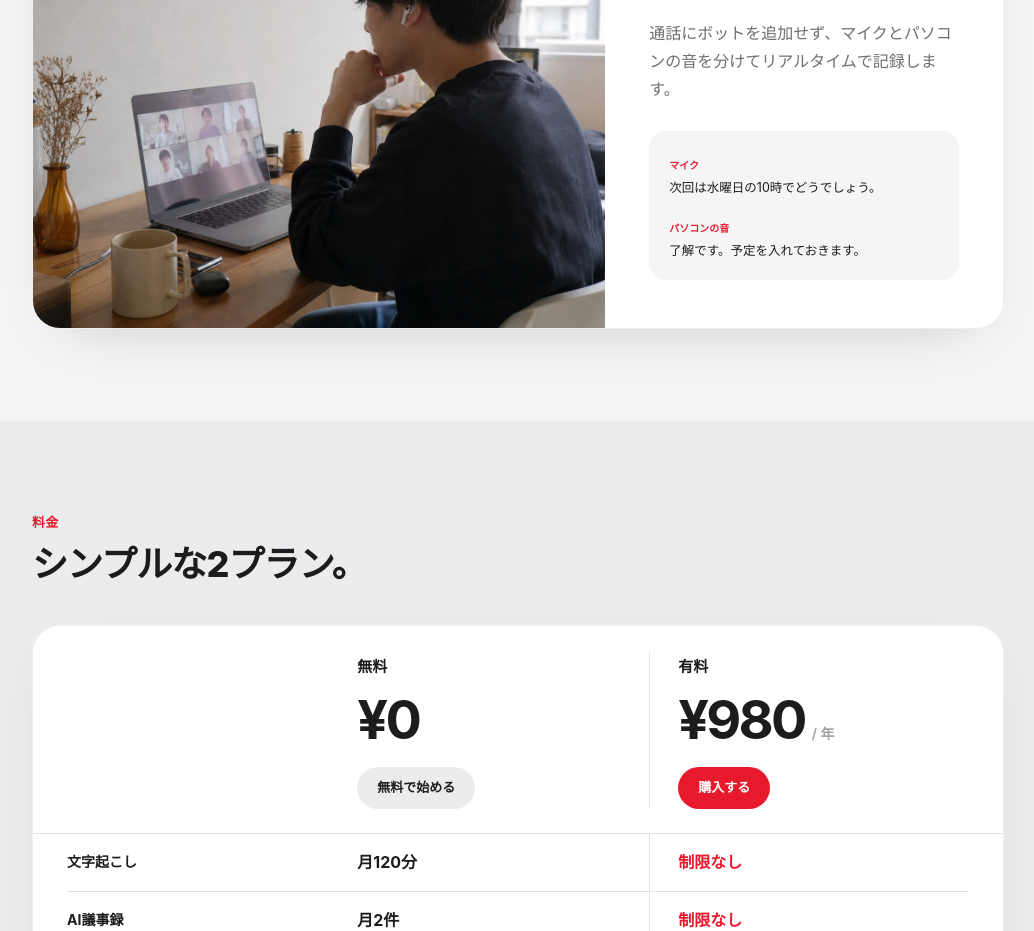
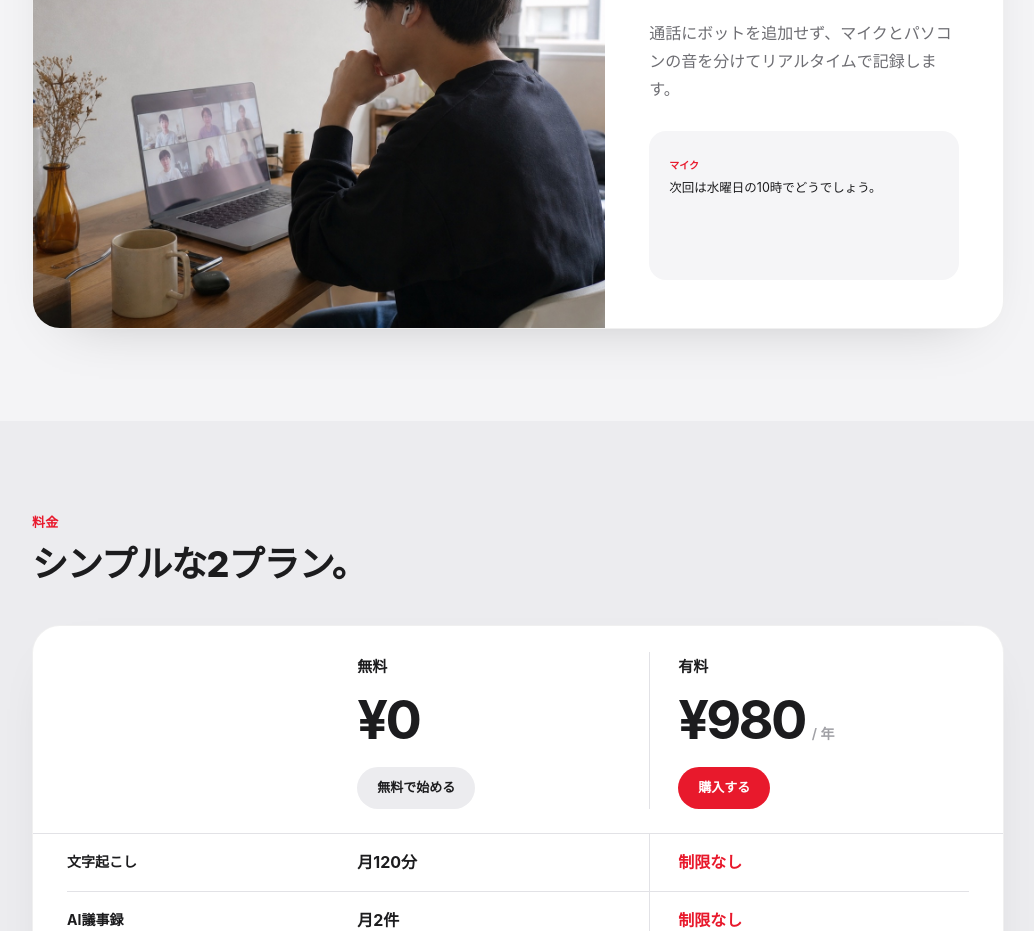
Before and after one commit to naoyattsuji/giroku-lp, a Next.js app: page / in a window 1280 px wide. Shown: the part 1700-2631 px from the top of the page, without its empty margins (122-1156 px from the left). Built offline with nearby package versions, Linux system fonts and the light colour scheme.

Commit message:
feat: 利用シーンの会話をライブ表示

```diff
--- a/app/globals.css
+++ b/app/globals.css
@@ -351,6 +351,16 @@ h1, h2, h3 {
   border-radius: 17px;
   background: #f5f5f7;
 }
+.scene-transcript-line {
+  min-height: 43px;
+  opacity: 0;
+  transform: translateY(5px);
+  transition: opacity 0.28s ease, transform 0.28s ease;
+}
+.scene-transcript-line.is-visible {
+  opacity: 1;
+  transform: translateY(0);
+}
 .scene-transcript span {
   color: var(--red);
   font-size: 10px;
@@ -361,6 +371,16 @@ h1, h2, h3 {
   color: var(--text-1);
   font-size: 12.5px;
   line-height: 1.55;
+}
+.scene-cursor {
+  display: inline-block;
+  width: 1.5px;
+  height: 1em;
+  margin-left: 2px;
+  vertical-align: -0.12em;
+  border-radius: 999px;
+  background: var(--red);
+  animation: mock-blink 0.9s step-end infinite;
 }
 @keyframes scene-enter {
   from { opacity: 0.45; transform: translateY(5px); }
@@ -616,7 +636,8 @@ h1, h2, h3 {
   50% { opacity: 0.4; }
 }
 @media (prefers-reduced-motion: reduce) {
-  .mock-cursor, .mock-online-dot { animation: none; }
+  .mock-cursor, .mock-online-dot, .scene-cursor { animation: none; }
+  .scene-transcript-line { opacity: 1; transform: none; transition: none; }
 }
 
 @media (max-width: 768px) {
--- a/app/page.tsx
+++ b/app/page.tsx
@@ -1,6 +1,6 @@
 "use client";
 
-import { useState } from "react";
+import { useEffect, useState } from "react";
 import type { ReactElement } from "react";
 import Link from "next/link";
 import {
@@ -12,6 +12,7 @@ import {
 } from "./components/Illustrations";
 import { AppMock } from "./components/AppMock";
 import { Reveal } from "./components/Reveal";
+import { usePrefersReducedMotion } from "./components/usePrefersReducedMotion";
 
 const scenes = [
   {
@@ -104,6 +105,64 @@ const reasons = [
   { title: "ネットが、なくても。", desc: "機内でも、地下でも、電波の外でも。止まらず録れます。", Icon: SpiritOfflineIcon },
 ];
 
+// 選択中の利用場面を、ヒーローのアプリモックと同じリズムで再生する。
+// 1人目を入力→短く間を置く→2人目を入力→会話全体を見せてから繰り返す。
+// 動きを減らすOS設定では、最初から全文を表示する。
+function LiveSceneTranscript({
+  lines,
+}: {
+  lines: { speaker: string; text: string }[];
+}): ReactElement {
+  const reducedMotion = usePrefersReducedMotion();
+  const [lineIndex, setLineIndex] = useState(0);
+  const [typed, setTyped] = useState(0);
+
+  useEffect(() => {
+    if (reducedMotion) return;
+    const current = lines[lineIndex];
+    const timer =
+      typed < current.text.length
+        ? window.setTimeout(() => setTyped((value) => value + 1), 48)
+        : lineIndex < lines.length - 1
+          ? window.setTimeout(() => {
+              setLineIndex((value) => value + 1);
+              setTyped(0);
+            }, 760)
+          : window.setTimeout(() => {
+              setLineIndex(0);
+              setTyped(0);
+            }, 2400);
+
+    return () => window.clearTimeout(timer);
+  }, [lineIndex, lines, reducedMotion, typed]);
+
+  const fullTranscript = lines.map((line) => `${line.speaker}：${line.text}`).join(" ");
+
+  return (
+    <div className="scene-transcript" aria-label={fullTranscript}>
+      {lines.map((line, index) => {
+        const visible = reducedMotion || index <= lineIndex;
+        const complete = reducedMotion || index < lineIndex || typed >= line.text.length;
+        const text = complete ? line.text : index === lineIndex ? line.text.slice(0, typed) : "";
+
+        return (
+          <div
+            key={`${line.speaker}-${index}`}
+            className={`scene-transcript-line${visible ? " is-visible" : ""}`}
+            aria-hidden="true"
+          >
+            <span>{line.speaker}</span>
+            <p>
+              {text}
+              {visible && !complete && <i className="scene-cursor" />}
+            </p>
+          </div>
+        );
+      })}
+    </div>
+  );
+}
+
 // 利用場面を1つずつ大きく見せる切り替え式パネル。写真だけに説明を任せず、
 // その場でGirokuが表示する文字起こしまで並べて、使い方を具体的に伝える。
 function SceneExperience(): ReactElement {
@@ -152,14 +211,7 @@ function SceneExperience(): ReactElement {
           <p className="scene-tag">{scene.tag}</p>
           <h3>{scene.title}</h3>
           <p className="scene-description">{scene.desc}</p>
-          <div className="scene-transcript" aria-label={`${scene.tag}の文字起こし例`}>
-            {scene.lines.map((line, index) => (
-              <div key={`${line.speaker}-${index}`}>
-                <span>{line.speaker}</span>
-                <p>{line.text}</p>
-              </div>
-            ))}
-          </div>
+          <LiveSceneTranscript key={scene.tag} lines={scene.lines} />
         </div>
       </div>
     </div>
```
